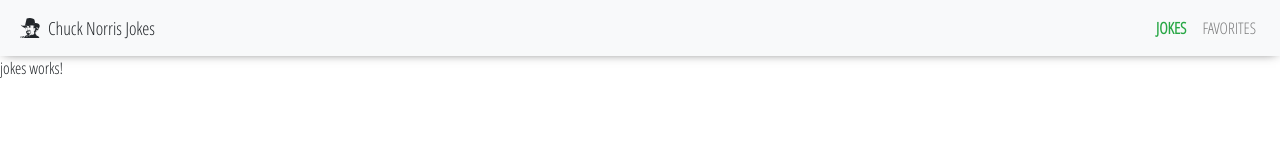
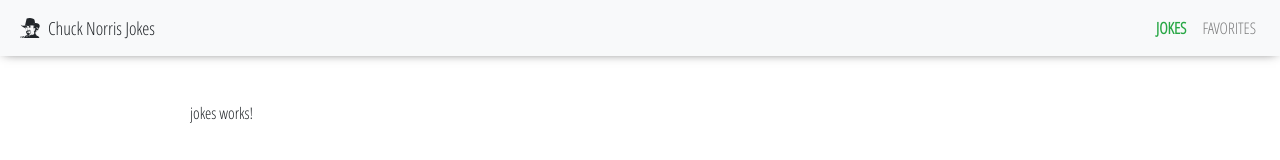
Before and after one commit to ofcyln/frontmen-assignment, an Angular app: page /jokes in a window 1280 px wide. Shown: the top 160 px of the page. Built offline with nearby package versions, Linux system fonts and the light colour scheme.

Commit message:
content area UI preperations

```diff
--- a/src/app/app.component.html
+++ b/src/app/app.component.html
@@ -5,11 +5,11 @@
         </div>
     </article>
 
-    <article class="row">
-        <div class="col no-padding">
+    <article class="row app-content">
+        <main class="col no-padding">
             <app-alert></app-alert>
 
             <router-outlet></router-outlet>
-        </div>
+        </main>
     </article>
 </section>
--- a/src/app/app.component.scss
+++ b/src/app/app.component.scss
@@ -0,0 +1,10 @@
+:host {
+    .app-content {
+        height: calc(100vh - 56px);
+        overflow-y: auto;
+    }
+    main {
+        max-width: 900px;
+        margin: 45px auto 0;
+    }
+}
```
